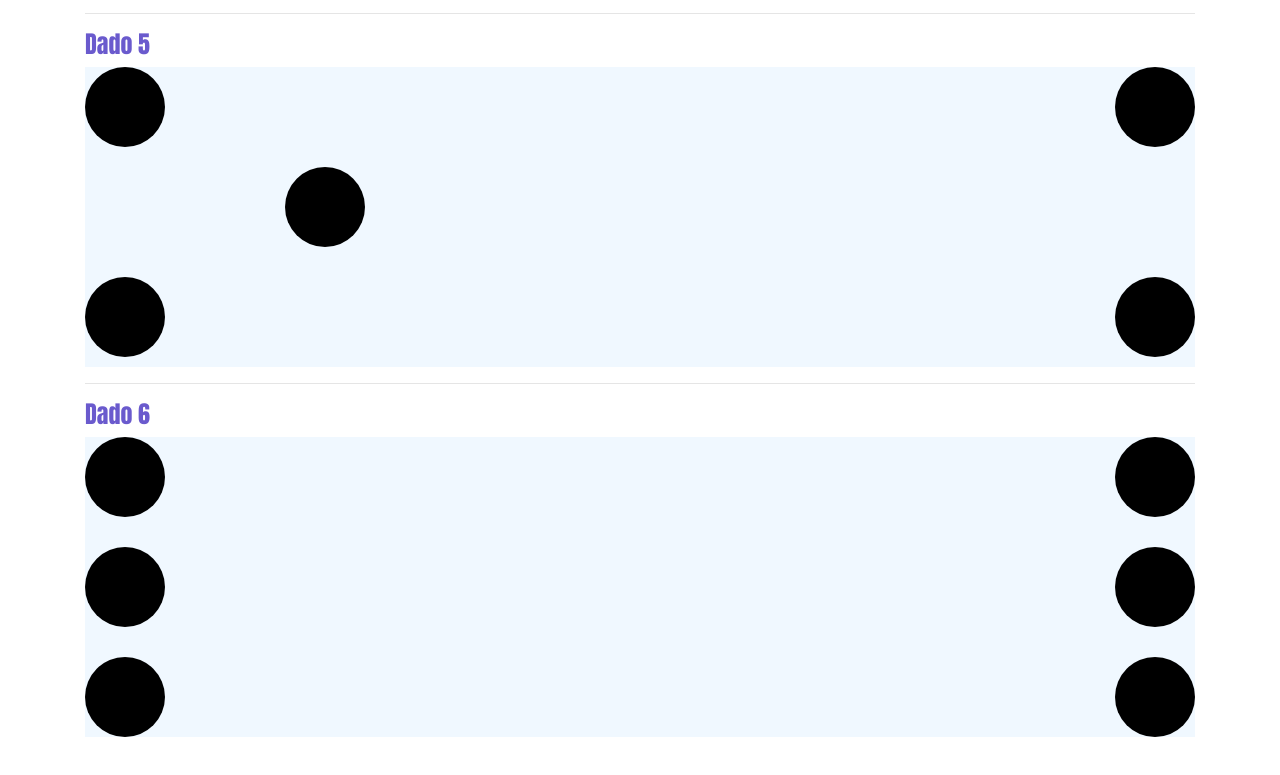
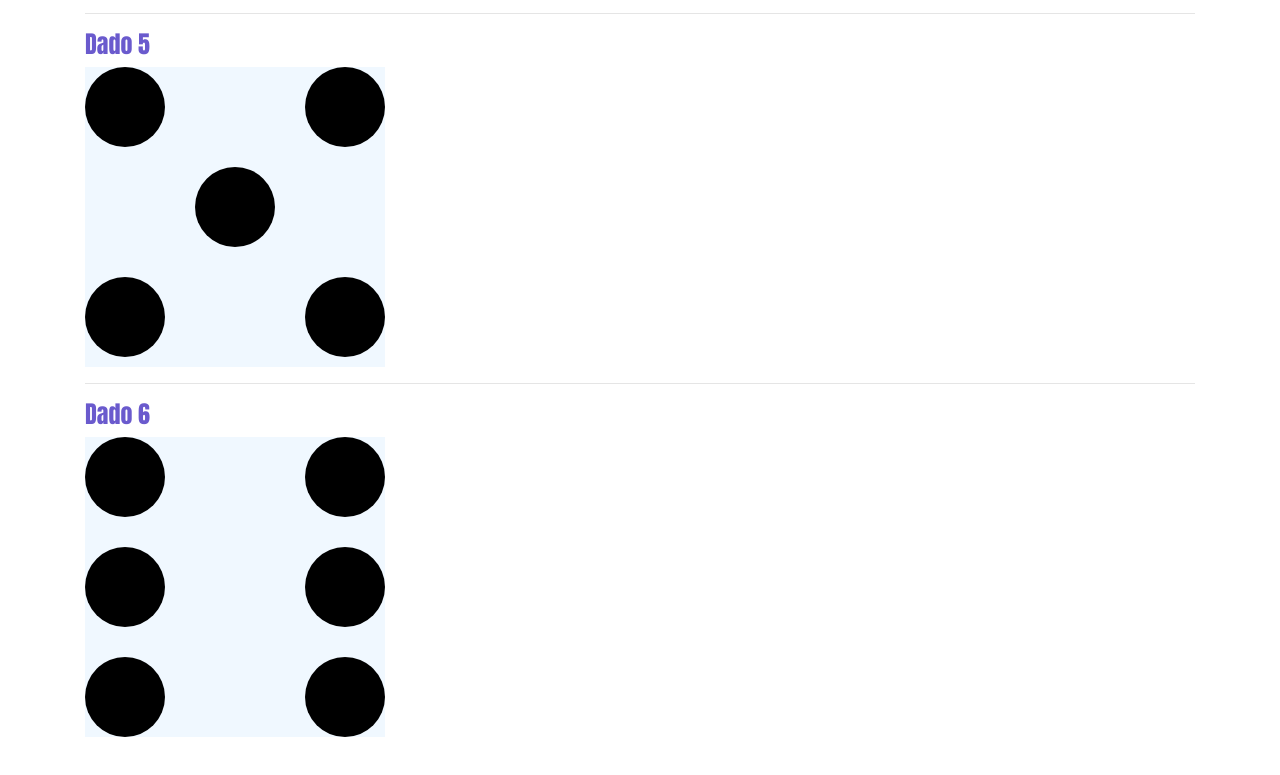
Before and after one commit to esrojas27/Bootstrap_Dados, a plain HTML site: page index.html in a window 1280 px wide. Shown: the part 2891-3666 px from the top of the page. Drawn offline with nearby package versions, Linux system fonts and the light colour scheme.

Commit message:
Segundo Commit

```diff
--- a/index.html
+++ b/index.html
@@ -27,6 +27,7 @@
             padding: 40px;
         }
         .heightPropio{
+            width: 300px;
             height: 300px;
         }
         .punto{
@@ -44,7 +45,7 @@
         }
         .cinco{
             margin-top: 20px;
-            margin-left: 200px;
+            margin-left: 110px;
         }
     </style>
    </head>
```
